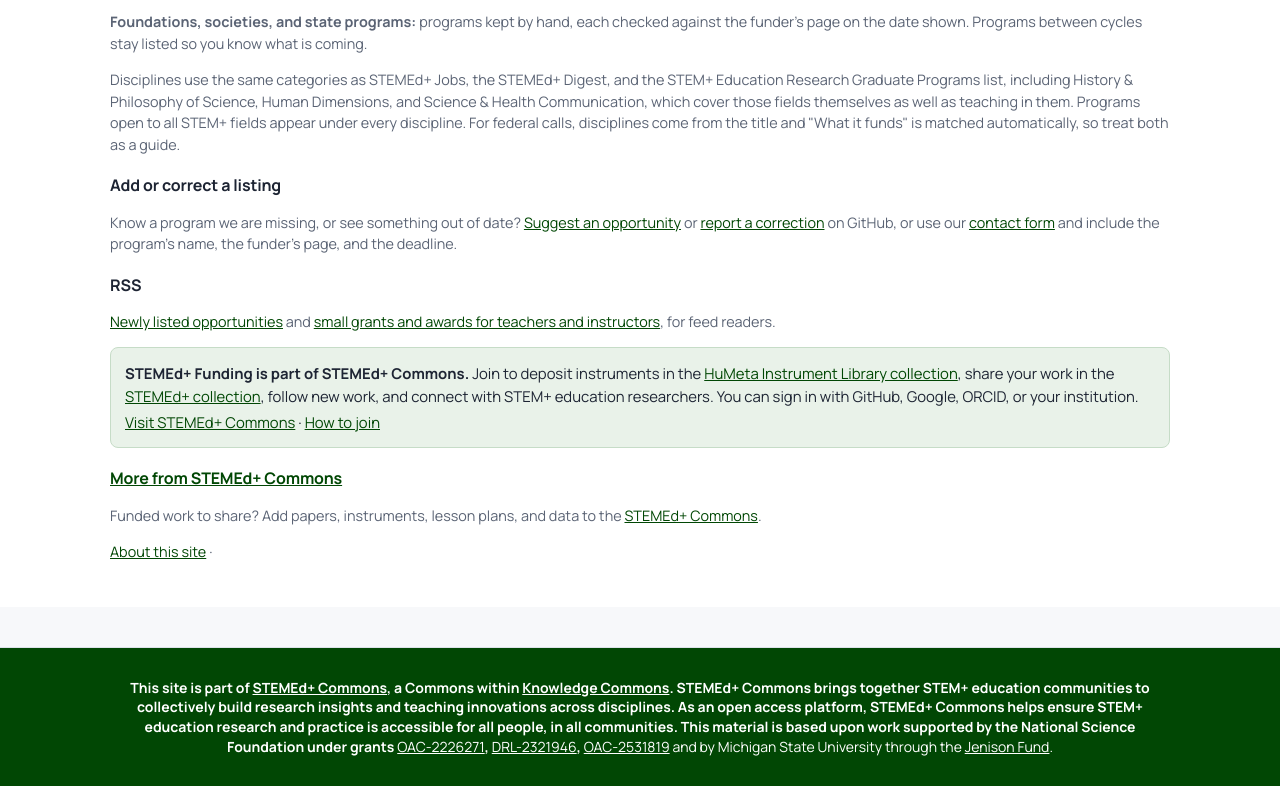
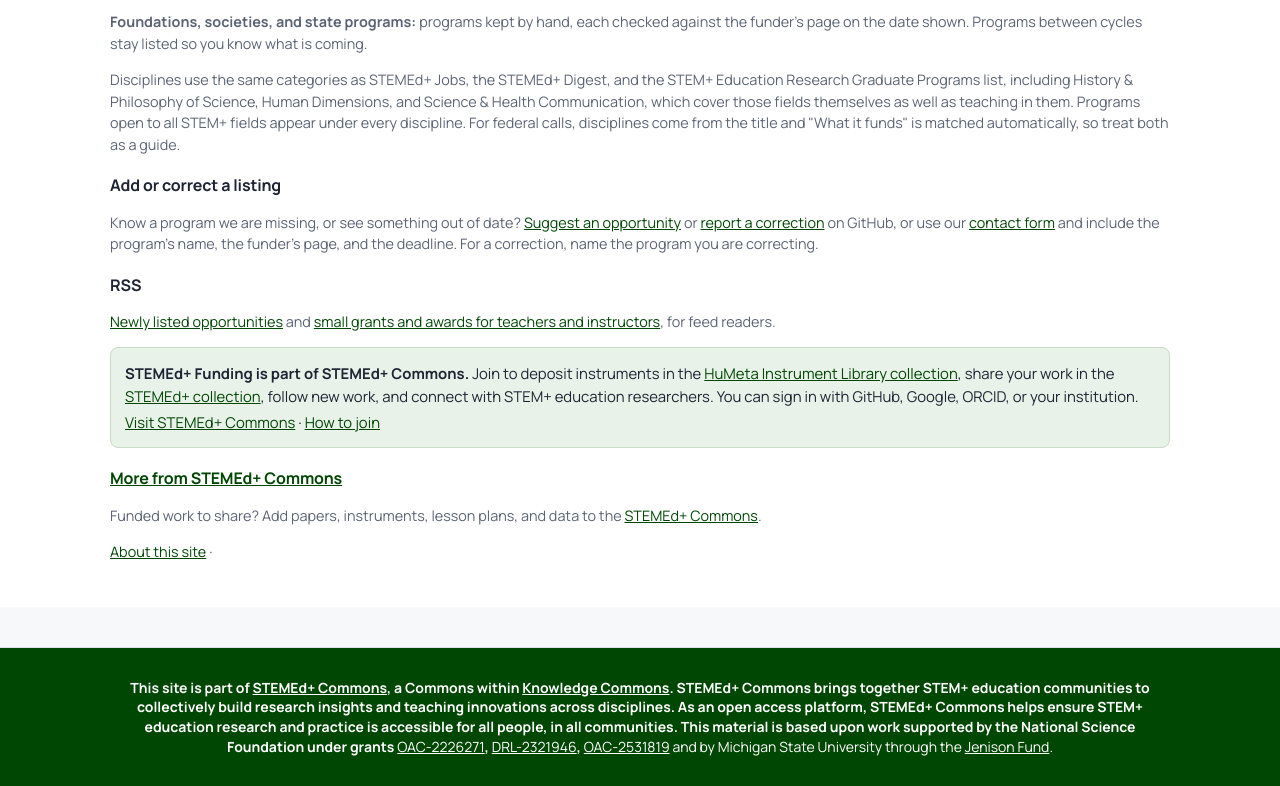
Before and after one commit to JLib271/stemed-funding, a plain HTML site: page site/index.html in a window 1280 px wide. Shown: the part 1127-1913 px from the top of the page. Drawn offline with Linux system fonts and the light colour scheme; no server answers.

Commit message:
Contact form: ask people to name the listing they are correcting
Co-Authored-By: Claude Opus 5.5 <noreply@anthropic.com>
Claude-Session: https://claude.ai/code/session_01Xxm9siXygVpFM5Q4XvGHYh

```diff
--- a/site/index.html
+++ b/site/index.html
@@ -138,7 +138,7 @@
     <p><strong>Foundations, societies, and state programs:</strong> <span id="curcount"></span> programs kept by hand, each checked against the funder's page on the date shown. Programs between cycles stay listed so you know what is coming.</p>
     <p>Disciplines use the same categories as STEMEd+ Jobs, the STEMEd+ Digest, and the STEM+ Education Research Graduate Programs list, including History &amp; Philosophy of Science, Human Dimensions, and Science &amp; Health Communication, which cover those fields themselves as well as teaching in them. Programs open to all STEM+ fields appear under every discipline. For federal calls, disciplines come from the title and "What it funds" is matched automatically, so treat both as a guide.</p>
     <h2 id="add">Add or correct a listing</h2>
-    <p>Know a program we are missing, or see something out of date? <a id="suggest2" href="#">Suggest an opportunity</a> or <a id="update" href="#">report a correction</a> on GitHub, or use our <a href="https://stemedplus.org/contact-us/">contact form</a> and include the program's name, the funder's page, and the deadline.</p>
+    <p>Know a program we are missing, or see something out of date? <a id="suggest2" href="#">Suggest an opportunity</a> or <a id="update" href="#">report a correction</a> on GitHub, or use our <a href="https://stemedplus.org/contact-us/">contact form</a> and include the program's name, the funder's page, and the deadline. For a correction, name the program you are correcting.</p>
     <h2>RSS</h2>
     <p><a href="feeds/new.xml">Newly listed opportunities</a> and <a href="feeds/teachers.xml">small grants and awards for teachers and instructors</a>, for feed readers.</p>
     <div class="join join-bottom" role="note"><p><strong>STEMEd+ Funding is part of STEMEd+ Commons.</strong> Join to deposit instruments in the <a href="https://works.hcommons.org/collections/humetainstrumentlibrary/" target="_blank" rel="noopener noreferrer">HuMeta Instrument Library collection<span class="vh"> (opens in a new tab)</span></a>, share your work in the <a href="https://works.hcommons.org/collections/stemedplus/" target="_blank" rel="noopener noreferrer">STEMEd+ collection<span class="vh"> (opens in a new tab)</span></a>, follow new work, and connect with STEM+ education researchers. You can sign in with GitHub, Google, ORCID, or your institution.</p><p><a href="https://stemedplus.hcommons.org/" target="_blank" rel="noopener noreferrer">Visit STEMEd+ Commons<span class="vh"> (opens in a new tab)</span></a> · <a href="https://support.hcommons.org/profiles/login-and-registration/" target="_blank" rel="noopener noreferrer">How to join<span class="vh"> (opens in a new tab)</span></a></p></div>
```
